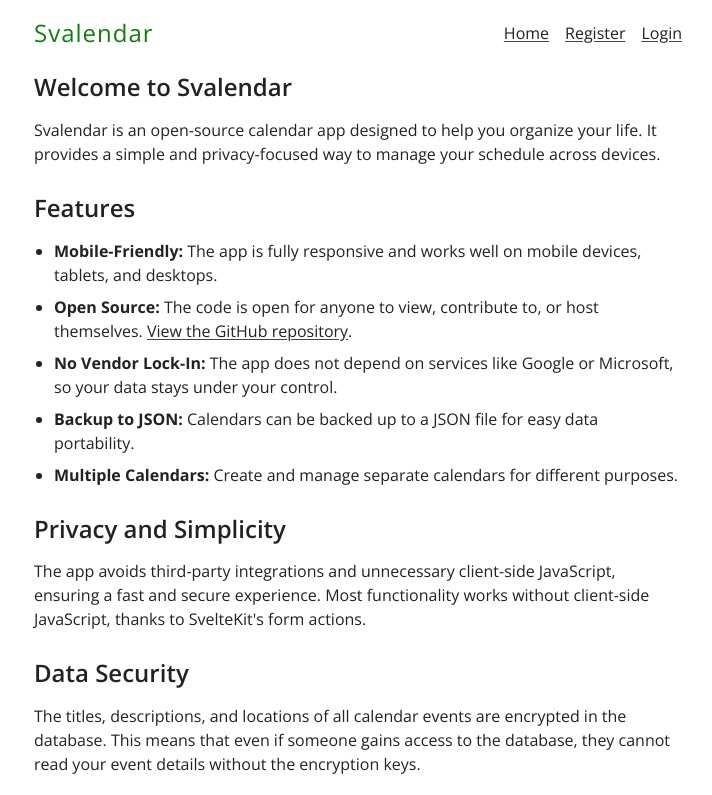
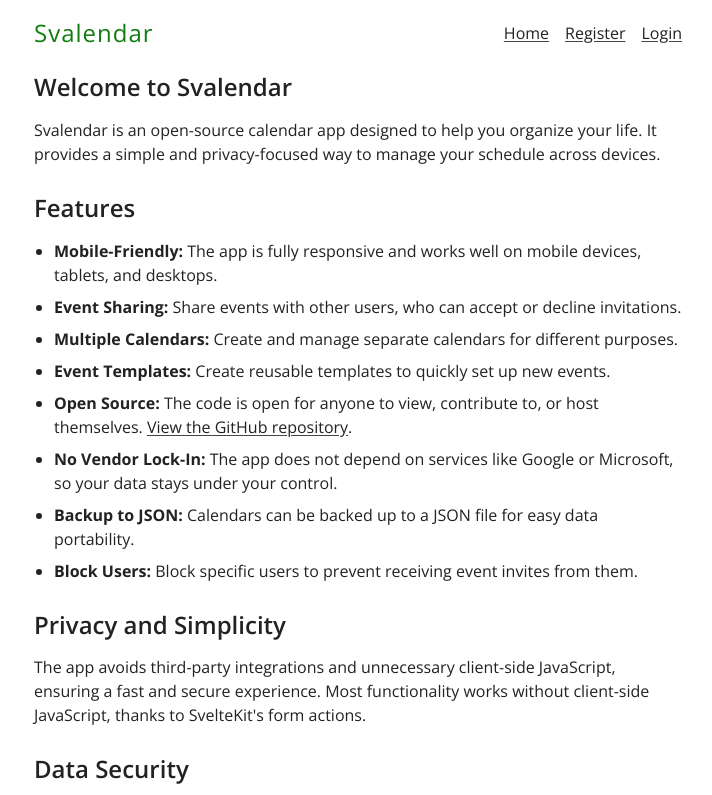
Before and after one commit to ScriptRaccoon/svalendar, a SvelteKit app: page / in a window 1280 px wide. Shown: the top 795 px of the page, without its empty margins (282-994 px from the left). Built offline with nearby package versions, Linux system fonts and the light colour scheme; no server answers.

Commit message:
update features

```diff
--- a/src/routes/(pages)/+page.svelte
+++ b/src/routes/(pages)/+page.svelte
@@ -24,6 +24,18 @@
 			mobile devices, tablets, and desktops.
 		</li>
 		<li>
+			<strong>Event Sharing:</strong> Share events with other users, who can accept or
+			decline invitations.
+		</li>
+		<li>
+			<strong>Multiple Calendars:</strong> Create and manage separate calendars for different
+			purposes.
+		</li>
+		<li>
+			<strong>Event Templates:</strong> Create reusable templates to quickly set up new
+			events.
+		</li>
+		<li>
 			<strong>Open Source:</strong> The code is open for anyone to view, contribute
 			to, or host themselves.
 			<a href="http://github.com/ScriptRaccoon/svalendar" target="_blank"
@@ -39,8 +51,8 @@
 			easy data portability.
 		</li>
 		<li>
-			<strong>Multiple Calendars:</strong> Create and manage separate calendars for different
-			purposes.
+			<strong>Block Users:</strong> Block specific users to prevent receiving event invites
+			from them.
 		</li>
 	</ul>
 </section>
--- a/src/routes/(pages)/sample.json
+++ b/src/routes/(pages)/sample.json
@@ -1,6 +1,5 @@
 {
 	"id": "7324016421137027072",
-	"calendar_id": "7324001482313830400",
 	"title_encrypted": "7kXuvZWyDE4GEiZfo/g=",
 	"title_iv": "kI0Bms8Gm/J2BN4C",
 	"title_tag": "SnotrLyrV9TOE2gSAka8cA==",
@@ -14,5 +13,6 @@
 	"start_time": "18:00",
 	"end_time": "18:30",
 	"created_at": "2025-04-25 12:11:36",
-	"color": "red"
+	"color": "red",
+	"link": "https://www.humaneworld.org"
 }
```
Also changed, not shown: 1 other file (tests, documents, lock files or other folders).
